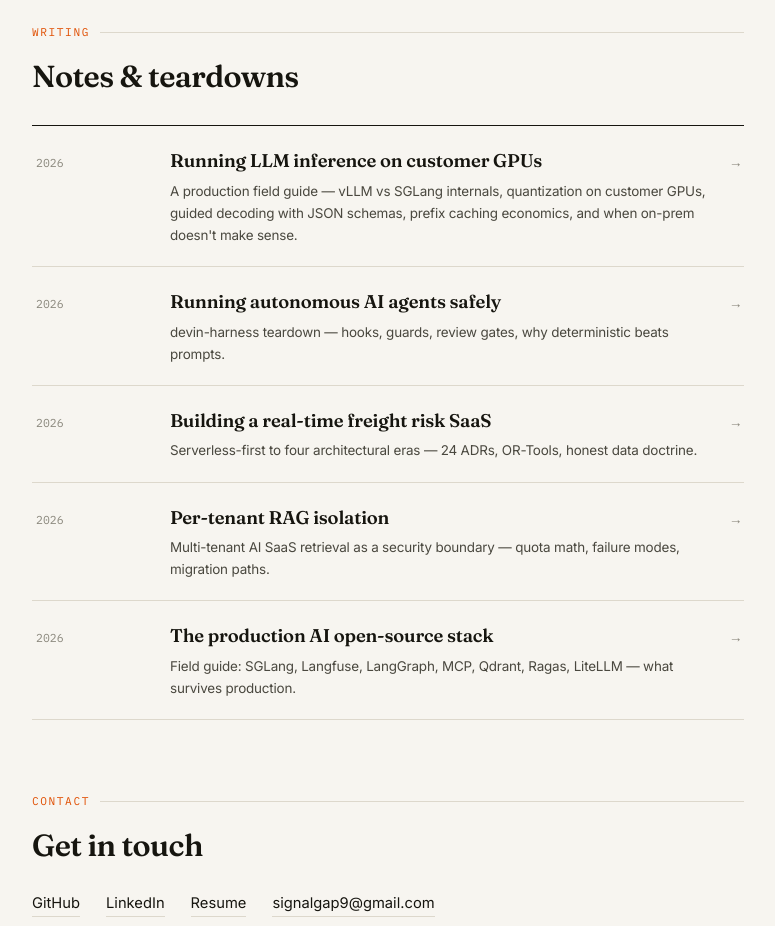
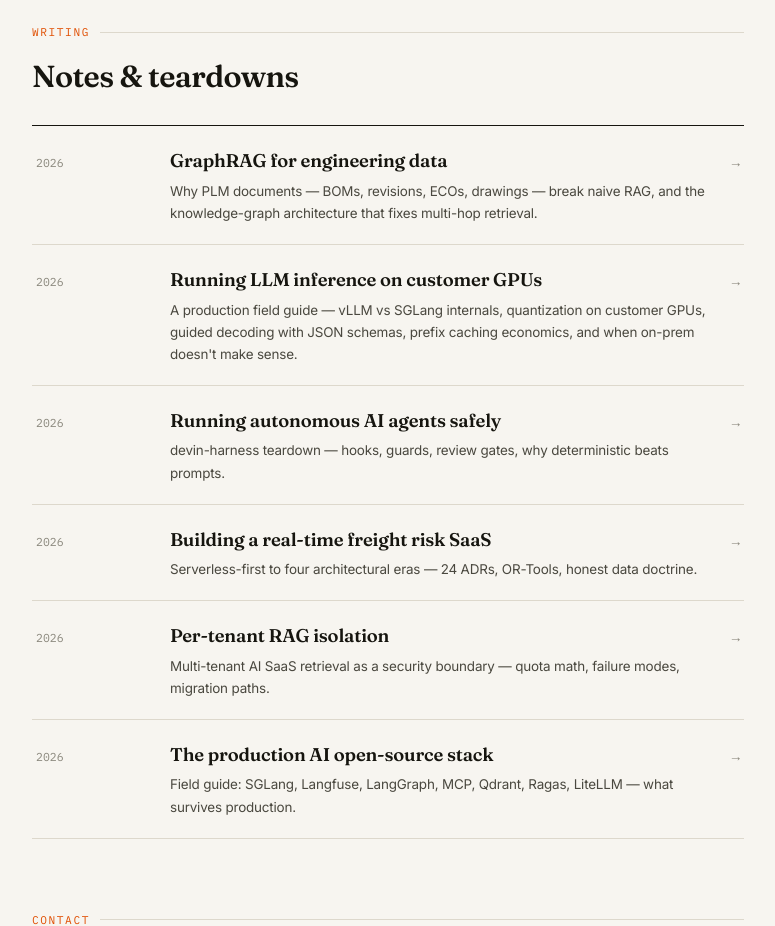
Before and after one commit to signalgap9-del/signalgap9-del.github.io, a plain HTML site: page index.html in a window 1280 px wide. Shown: the part 3540-4466 px from the top of the page, without its empty margins (394-1169 px from the left). Drawn offline with Linux system fonts and the light colour scheme.

Commit message:
Add index.html

```diff
--- a/index.html
+++ b/index.html
@@ -261,6 +261,7 @@
       <div class="sec-label">Writing</div>
       <h2>Notes &amp; teardowns</h2>
       <div class="idx" style="margin-top:24px">
+        <a class="idx-row" href="/writing/graphrag-plm.html"><span class="d">2026</span><span class="t">GraphRAG for engineering data<small>Why PLM documents — BOMs, revisions, ECOs, drawings — break naive RAG, and the knowledge-graph architecture that fixes multi-hop retrieval.</small></span><span class="arr">→</span></a>
         <a class="idx-row" href="/writing/onprem-llm.html"><span class="d">2026</span><span class="t">Running LLM inference on customer GPUs<small>A production field guide — vLLM vs SGLang internals, quantization on customer GPUs, guided decoding with JSON schemas, prefix caching economics, and when on-prem doesn't make sense.</small></span><span class="arr">→</span></a>
         <a class="idx-row" href="/writing/agents.html"><span class="d">2026</span><span class="t">Running autonomous AI agents safely<small>devin-harness teardown — hooks, guards, review gates, why deterministic beats prompts.</small></span><span class="arr">→</span></a>
         <a class="idx-row" href="/writing/freightscaler.html"><span class="d">2026</span><span class="t">Building a real-time freight risk SaaS<small>Serverless-first to four architectural eras — 24 ADRs, OR-Tools, honest data doctrine.</small></span><span class="arr">→</span></a>
```
